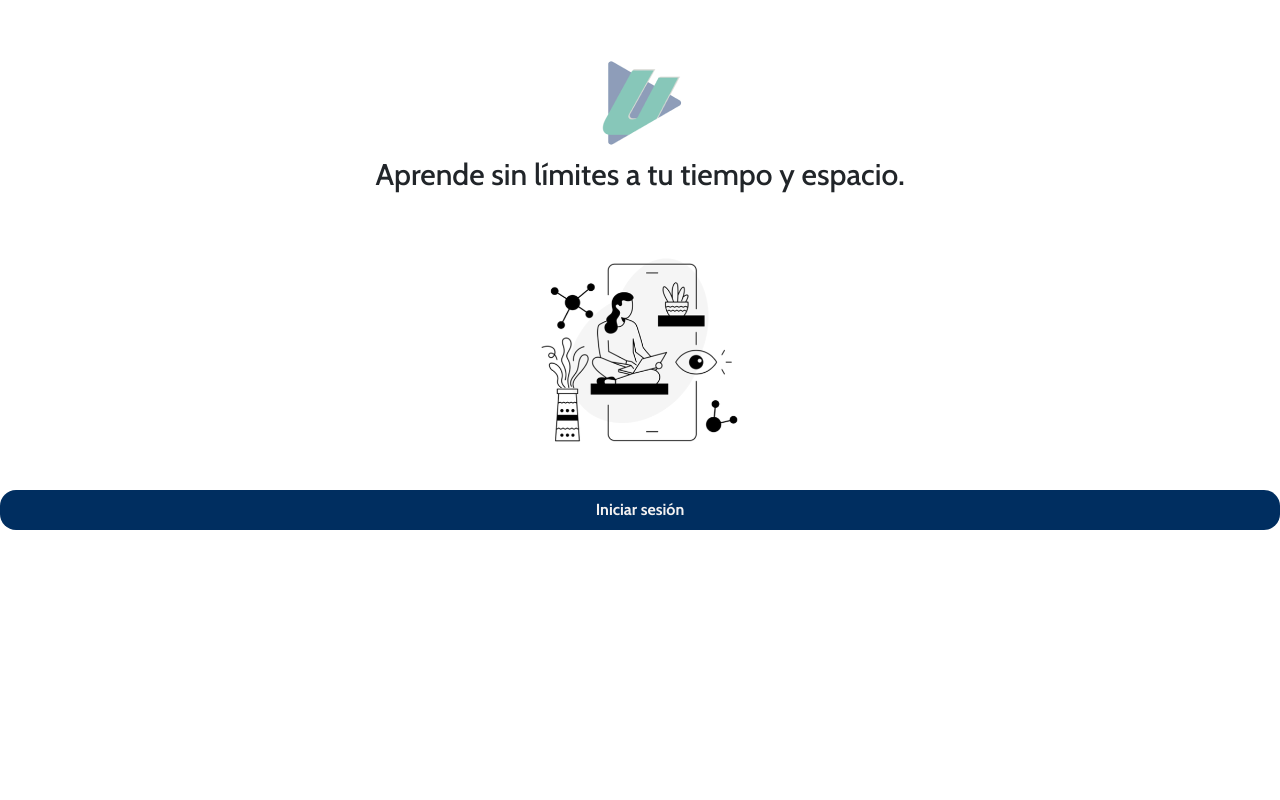
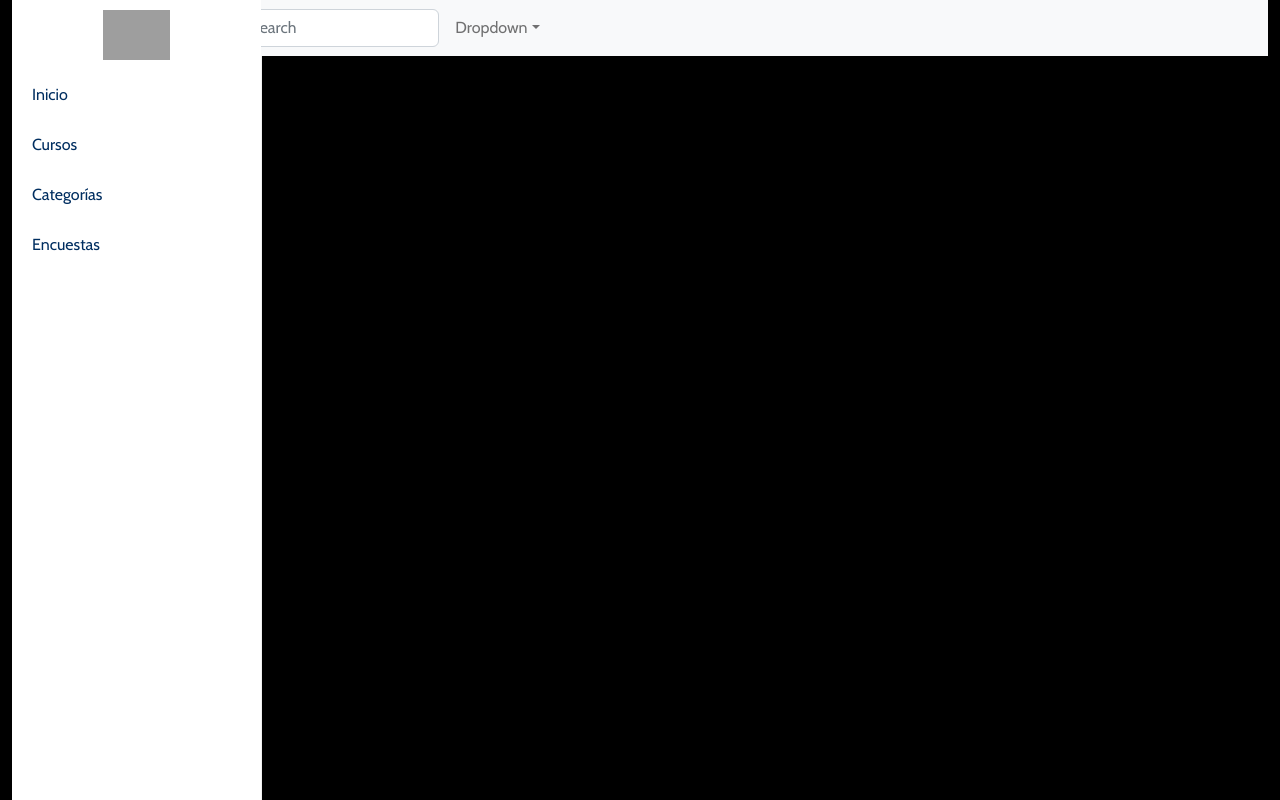
Before and after one commit to JosafatMv/sccul-web-ui, a React (Create React App) app: page /home in a window 1280 px wide. Before the commit this address led to /. Built offline with nearby package versions, Linux system fonts and the light colour scheme; grey boxes are pictures that could not be loaded.

Commit message:
HomePage have bugs. Use react-bootstrap

```diff
--- a/package.json
+++ b/package.json
@@ -12,9 +12,11 @@
 		"react-bootstrap": "^2.7.2",
 		"react-dom": "^18.2.0",
 		"react-icons": "^4.7.1",
+		"react-pro-sidebar": "^1.0.0",
 		"react-router-dom": "^6.8.1",
 		"react-scripts": "5.0.1",
 		"web-vitals": "^2.1.4",
+		"yarn": "^1.22.19",
 		"yup": "^1.0.0"
 	},
 	"scripts": {
--- /dev/null
+++ b/src/Pages/Home.js
@@ -0,0 +1,36 @@
+import React from 'react';
+import {ProSidebarProvider} from 'react-pro-sidebar';
+import {LateralMenu} from "../components/shared/LateralMenu";
+import style from '../assets/css/Pages/Home.module.css';
+import {Col, Container, DropdownButton, Row} from "react-bootstrap";
+import DropdownItem from "react-bootstrap/DropdownItem";
+import {ProfileButton} from "../components/shared/ProfileButton";
+import {TopMenu} from "../components/shared/TopMenu";
+
+export const Home = () => {
+    return (
+        <Container fluid style={{backgroundColor:"black"}}>
+           <Row>
+               <Col xs={2}>
+                   <LateralMenu></LateralMenu>
+               </Col>
+               <Col xs={10}>
+                   <TopMenu></TopMenu>
+
+               </Col>
+           </Row>
+        </Container>
+    )
+}
+
+{/* <div className="container-fluid" style={{float:"left", position:"relative"}}>
+                <div className="row">
+                    <div className={`${style.sidebarContainer} col-2`}>
+
+                    </div>
+                    <div className={`col`}>
+
+                    </div>
+                </div>
+            </div>*/
+}
--- /dev/null
+++ b/src/assets/css/Pages/Home.module.css
@@ -0,0 +1,13 @@
+.sidebar-container {
+    width: 20%;
+    height: 100%;
+    background-color: #d30000;
+    padding: 0;
+}
+
+.navbar-container {
+    width: 80%;
+    height: 100%;
+    background-color: #002e60;
+    padding: 0;
+}
--- /dev/null
+++ b/src/assets/css/components/LateralMenu.module.css
@@ -0,0 +1,8 @@
+.lateral-menu{
+    position: fixed;
+    top: 0;
+    left: 0;
+    width: 70%;
+    height: 100vh;
+    background-color: #fff;
+}
--- /dev/null
+++ b/src/assets/css/components/TopMenu.module.css
@@ -0,0 +1,5 @@
+.top-menu{
+    width: 20%;
+    background-color: #003a73;
+    margin: 0 auto;
+}
--- /dev/null
+++ b/src/components/shared/LateralMenu.js
@@ -0,0 +1,46 @@
+import React from 'react'
+import {Sidebar, Menu, MenuItem, sidebarClasses, ProSidebarProvider} from 'react-pro-sidebar';
+import styles from "../../assets/css/components/LateralMenu.module.css";
+
+export const LateralMenu = () => {
+    return (
+
+        <div >
+            <ProSidebarProvider>
+                <Sidebar
+                    rootStyles={{
+                        [`.${sidebarClasses.container}`]: {
+                            backgroundColor: 'white',
+                            height: '100vh',
+                        },
+                    }}
+                >
+                    <Menu
+                        className="align-items-center"
+                        menuItemStyles={{
+                            button: ({level, active, disabled}) => {
+                                // only apply styles on first level elements of the tree
+                                if (level === 0)
+                                    return {
+                                        color: active ? '#F3F1F1' : '#002E60',
+                                        backgroundColor: active ? '#004a4a' : undefined,
+                                    };
+                            },
+                        }}
+                    >
+                        <MenuItem style={{textAlign: "center", marginTop: "10px", marginBottom: "10px"}}>
+                            <img height="50px"
+                                 src="https://ichef.bbci.co.uk/news/640/cpsprodpb/14EC6/production/_124820758_pug1.jpg"
+                                 alt=""/>
+                        </MenuItem>
+                        <MenuItem>Inicio</MenuItem>
+                        <MenuItem>Cursos</MenuItem>
+                        <MenuItem>Categorías</MenuItem>
+                        <MenuItem>Encuestas</MenuItem>
+                    </Menu>
+                </Sidebar>
+            </ProSidebarProvider>
+        </div>
+
+    )
+}
--- /dev/null
+++ b/src/components/shared/ProfileButton.js
@@ -0,0 +1,17 @@
+import DropdownItem from "react-bootstrap/DropdownItem";
+import {DropdownButton, Nav, NavDropdown} from "react-bootstrap";
+import React from "react";
+
+export const ProfileButton = () => {
+    return(
+        <Nav className="me-auto ">
+            <NavDropdown title="Dropdown" id="basic-nav-dropdown">
+                <NavDropdown.Item href="#action/3.1">Christopher</NavDropdown.Item>
+                <NavDropdown.Divider />
+                <NavDropdown.Item href="#action/3.2">
+                    logouttt
+                </NavDropdown.Item>
+            </NavDropdown>
+        </Nav>
+    )
+}
--- /dev/null
+++ b/src/components/shared/TopMenu.js
@@ -0,0 +1,26 @@
+import {Button, Container, Form, Nav, Navbar, NavDropdown} from "react-bootstrap";
+import {ProfileButton} from "./ProfileButton";
+import styles from "../../assets/css/components/TopMenu.module.css";
+
+
+export const TopMenu = () => {
+    return (
+        <Navbar  bg="light" expand="lg">
+            <Container>
+                <Form className="d-flex">
+                    <Form.Control
+                        type="search"
+                        placeholder="Search"
+                        className="me-2"
+                        aria-label="Search"
+                    />
+                </Form>
+                <Navbar.Toggle aria-controls="basic-navbar-nav"/>
+                <Navbar.Collapse id="basic-navbar-nav" className="ms-auto me-0">
+                    <ProfileButton></ProfileButton>
+                </Navbar.Collapse>
+            </Container>
+        </Navbar>
+
+    )
+}
--- a/src/routers/AppRouter.js
+++ b/src/routers/AppRouter.js
@@ -1,6 +1,7 @@
 import { BrowserRouter, Routes, Route, Navigate } from 'react-router-dom';
 import { Landing } from '../Pages/Auth/Landing';
 import { Login } from '../Pages/Auth/Login';
+import {Home} from "../Pages/Home";
 
 export const AppRouter = () => {
 	return (
@@ -9,6 +10,7 @@ export const AppRouter = () => {
 				<Route path='/' element={<Landing />} />
 				<Route path='/login' element={<Login />} />
 				<Route path='/*' element={<Navigate to='/' replace />} />
+				<Route path='/home' element={<Home />} />
 			</Routes>
 		</BrowserRouter>
 	);
```
Also changed, not shown: src/components/shared/Browser.js (added), 1 other file (tests, documents, lock files or other folders).
